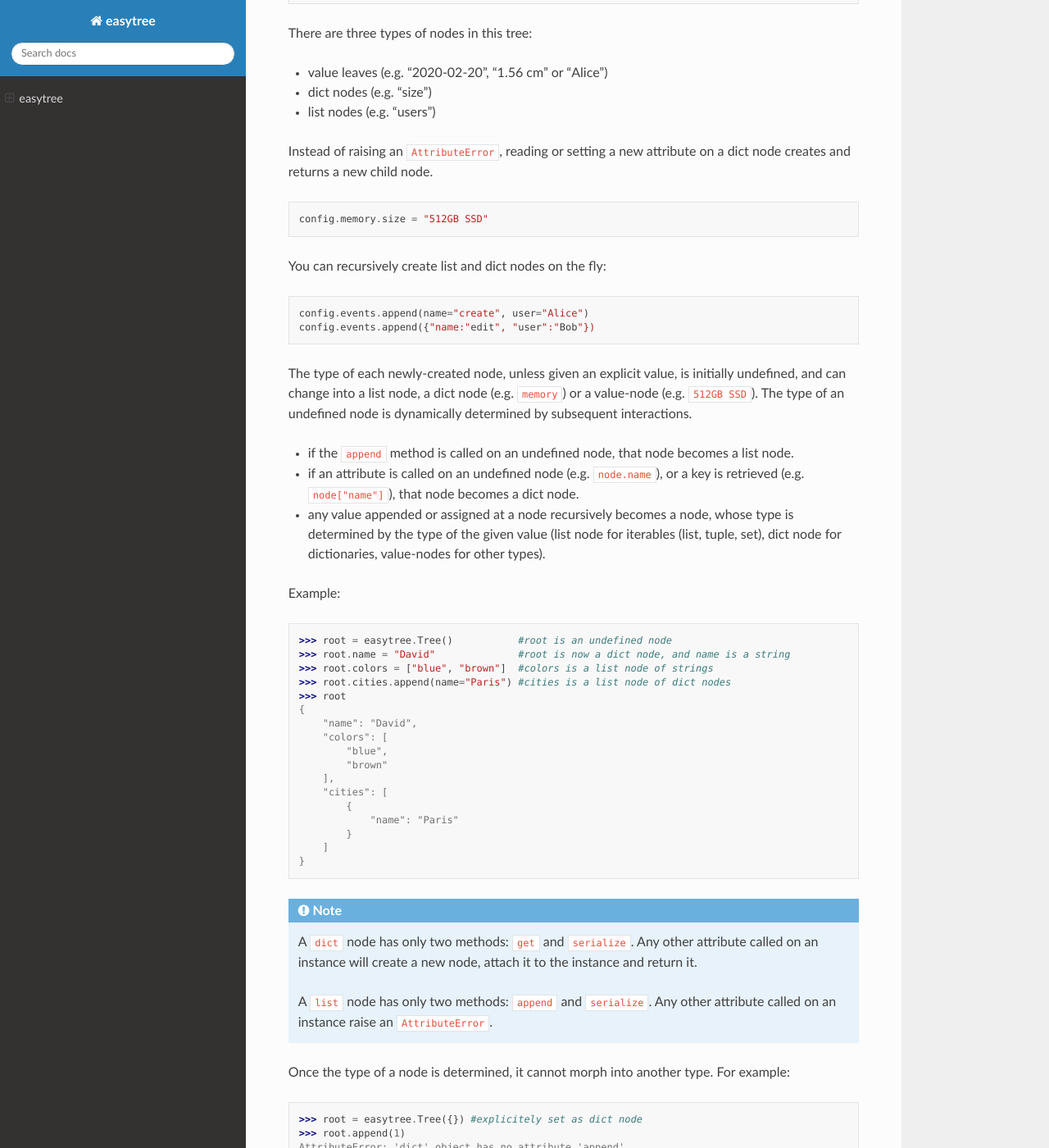
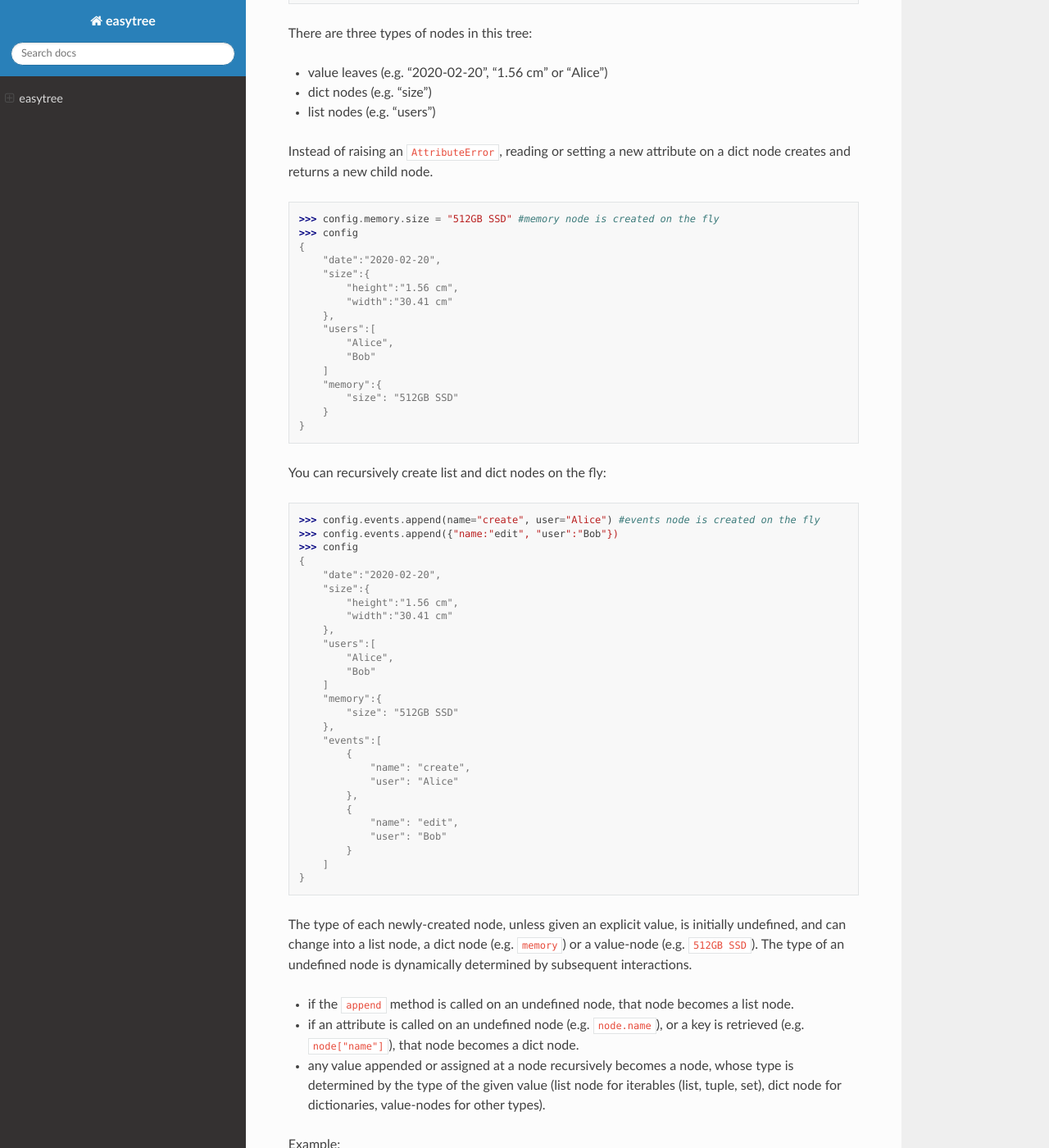
Before and after one commit to dschenck/easytree, a Sphinx documentation site: the page built from docs/index.rst, in a window 1280 px wide and 1400 px high, scrolled down 2079 px. Shown: the whole window at 82% size. Built offline with Sphinx 7.4.7 and the Read the Docs theme 2.0.0, drawn with Linux system fonts in a browser that asks for light colours; some of the changed text lies outside the part shown.

Commit message:
update docs

```diff
--- a/docs/index.rst
+++ b/docs/index.rst
@@ -103,7 +103,7 @@ Consider the following tree, as an example:
             "Alice",
             "Bob"
         ]
-    }
+    })
 
 There are three types of nodes in this tree:
 
@@ -114,13 +114,53 @@ There are three types of nodes in this tree:
 Instead of raising an :code:`AttributeError`, reading or setting a new attribute on a dict node creates and returns a new child node.
 ::
 
-    config.memory.size = "512GB SSD"
+    >>> config.memory.size = "512GB SSD" #memory node is created on the fly
+    >>> config
+    {
+        "date":"2020-02-20",
+        "size":{
+            "height":"1.56 cm",
+            "width":"30.41 cm"
+        },
+        "users":[
+            "Alice",
+            "Bob"
+        ]
+        "memory":{
+            "size": "512GB SSD"
+        }
+    }
 
 You can recursively create list and dict nodes on the fly:
 ::
 
-    config.events.append(name="create", user="Alice")
-    config.events.append({"name:"edit", "user":"Bob"})
+    >>> config.events.append(name="create", user="Alice") #events node is created on the fly
+    >>> config.events.append({"name:"edit", "user":"Bob"})
+    >>> config
+    {
+        "date":"2020-02-20",
+        "size":{
+            "height":"1.56 cm",
+            "width":"30.41 cm"
+        },
+        "users":[
+            "Alice",
+            "Bob"
+        ]
+        "memory":{
+            "size": "512GB SSD"
+        },
+        "events":[
+            {
+                "name": "create",
+                "user": "Alice"
+            },
+            {
+                "name": "edit",
+                "user": "Bob"
+            }
+        ]
+    }
 
 The type of each newly-created node, unless given an explicit value, is initially undefined, and can change into a list node, a dict node (e.g. :code:`memory`) or a value-node (e.g. :code:`512GB SSD`). The type of an undefined node is dynamically determined by subsequent interactions.
 
```
Also changed, not shown: other parts of docs/index.rst (+3 -3 lines).
